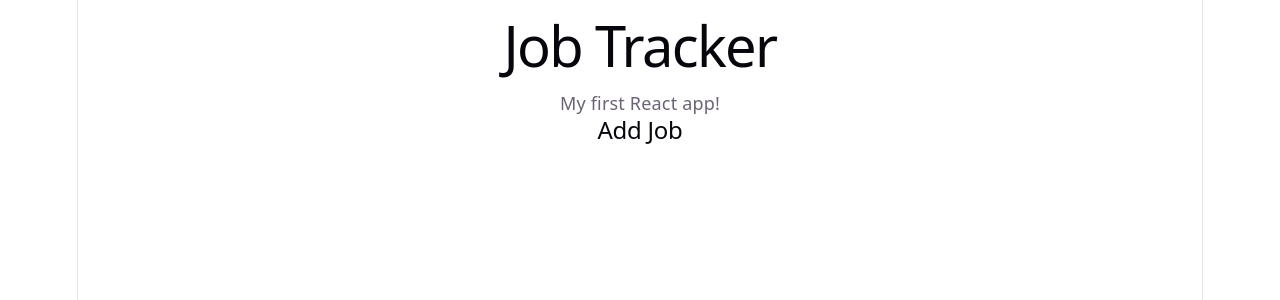
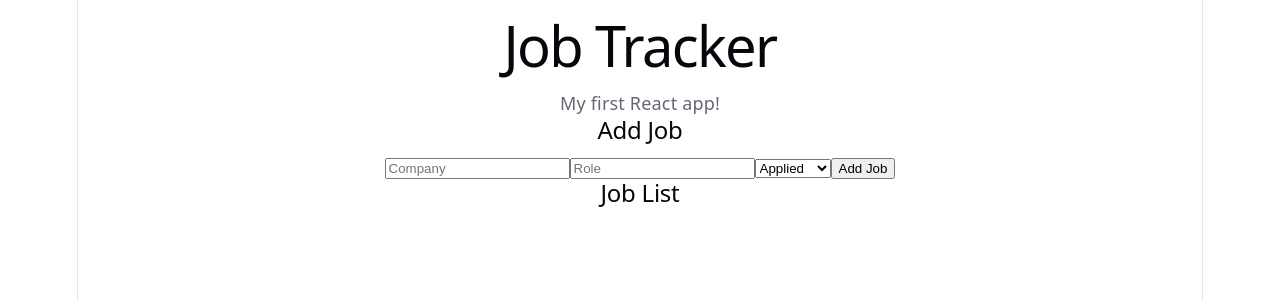
Before and after one commit to JEEVANSRESANTH/JobTracker, a React app in the folder frontend/: page / in a window 1280 px wide. Shown: the top 300 px of the page. Built offline with nearby package versions, Linux system fonts and the light colour scheme; the HTML template or start-up script is replaced by a standard one.

Commit message:
created job list and dislayed the user data in the UI

```diff
--- a/frontend/src/App.jsx
+++ b/frontend/src/App.jsx
@@ -1,10 +1,19 @@
 import JobForm from "./components/JobForm";
+import JobList from "./components/JobList";
+import{useState} from "react";
 function App(){
+  const[jobs,setJobs]=useState([]);
+  const addJob =(jobData)=>
+  {
+    setJobs([...jobs,jobData]);
+  }
+  console.log(jobs);
   return (
     <div>
       <h1>Job Tracker</h1>
       <p>My first React app!</p>
-      <JobForm />
+      <JobForm addJob={addJob}/>
+      <JobList jobs={jobs}/>
     </div>
   );
 }
--- a/frontend/src/components/JobForm.jsx
+++ b/frontend/src/components/JobForm.jsx
@@ -1,7 +1,37 @@
-function JobForm(){
+import { useState } from "react";
+function JobForm({addJob}){
+    const[company, setCompany] = useState("");
+    const[role,setRole]=useState("");
+    const[status,setStatus]=useState("Applied");
+    const handleSubmit =(e)=>{
+        e.preventDefault();
+        const jobData = {company,role,status};
+        addJob(jobData);
+    }
     return(
         <div>
-            <h2> Add Job</h2>
+        <h2> Add Job</h2>
+        <form onSubmit={handleSubmit}>
+            <input
+            type="text"
+            placeholder="Company"
+            value={company}
+            onChange={(e) => setCompany(e.target.value)}
+            />
+            <input
+            type="text"
+            placeholder="Role"
+            value={role}
+            onChange={(e) => setRole(e.target.value)}
+            />
+            <select value={status} onChange={(e) => setStatus(e.target.value)}>
+                <option>Applied</option>
+                <option>Interview</option>
+                <option>Rejected</option>
+                <option></option>
+            </select>
+            <button type ="submit">Add Job</button>
+        </form>
         </div>
     );
 }
--- /dev/null
+++ b/frontend/src/components/JobList.jsx
@@ -0,0 +1,16 @@
+function JobList({jobs}){
+    return(
+        <div>
+            <h2>Job List</h2>
+            {jobs.map((job,index) => (
+                <div key={index}>
+                    <p>Company :{job.company}</p>
+                    <p>Role :{job.role}</p>
+                    <p>Status :{job.status}</p>
+                    <hr />
+                </div>
+            ))}
+        </div>
+    );
+}
+export default JobList;
```
